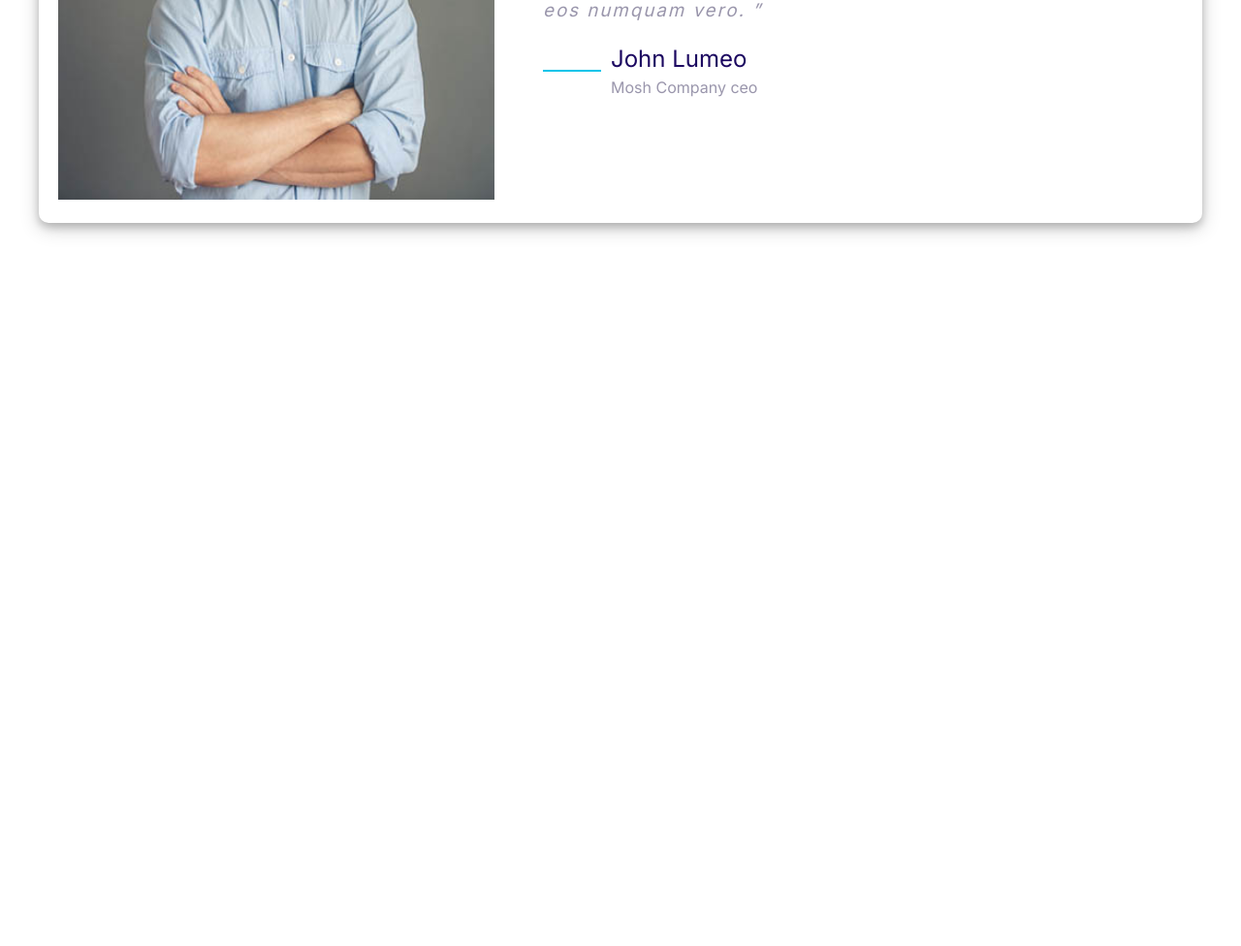
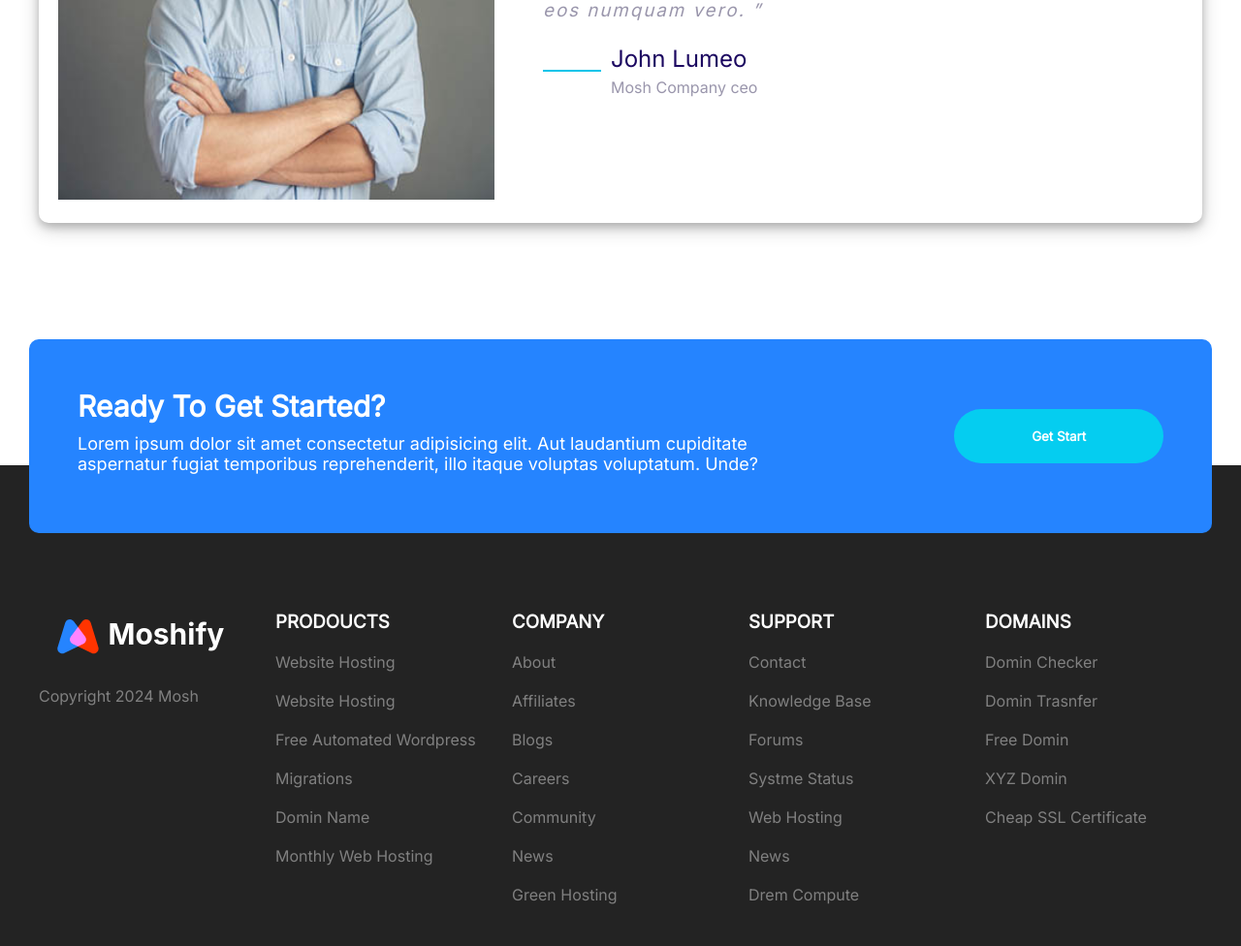
Before and after one commit to rakibislam2233/DomainGridTech, a plain HTML site: page src/index.html in a window 1280 px wide. Shown: the part 5101-6077 px from the top of the page at 97% size. Before the commit the page ends 5401 px from the top, so only its background shows below. Drawn offline with Linux system fonts and the light colour scheme.

Commit message:
footer section added

```diff
--- /dev/null
+++ b/src/components/footer_service.html
@@ -0,0 +1,53 @@
+<section class="footer_service">
+  <div>
+    <img src="./assets/icons/logo.svg" alt="" />
+    <ul class="footer_service_list">
+      <li>Copyright 2024 Mosh</li>
+    </ul>
+  </div>
+  <div>
+    <h3 class="footer_service_title">Prodoucts</h3>
+    <ul class="footer_service_list">
+      <li>Website Hosting</li>
+      <li>Website Hosting</li>
+      <li>Free Automated Wordpress</li>
+      <li>Migrations</li>
+      <li>Domin Name</li>
+      <li>Monthly Web Hosting</li>
+    </ul>
+  </div>
+  <div>
+    <h3 class="footer_service_title">Company</h3>
+    <ul class="footer_service_list">
+      <li>About</li>
+      <li>Affiliates</li>
+      <li>Blogs</li>
+      <li>Careers</li>
+      <li>Community</li>
+      <li>News</li>
+      <li>Green Hosting</li>
+    </ul>
+  </div>
+  <div>
+    <h3 class="footer_service_title">Support</h3>
+    <ul class="footer_service_list">
+      <li>Contact</li>
+      <li>Knowledge Base</li>
+      <li>Forums</li>
+      <li>Systme Status</li>
+      <li>Web Hosting</li>
+      <li>News</li>
+      <li>Drem Compute</li>
+    </ul>
+  </div>
+  <div>
+    <h3 class="footer_service_title">Domains</h3>
+    <ul class="footer_service_list">
+      <li>Domin Checker</li>
+      <li>Domin Trasnfer</li>
+      <li>Free Domin</li>
+      <li>XYZ Domin</li>
+      <li>Cheap SSL Certificate</li>
+    </ul>
+  </div>
+</section>
--- /dev/null
+++ b/src/components/small_banner.html
@@ -0,0 +1,12 @@
+<section class="small_banner">
+  <div class="small_banner_text_container">
+    <h1 class="small_banner_title">Ready To Get Started?</h1>
+    <p class="small_banner_description">
+      Lorem ipsum dolor sit amet consectetur adipisicing elit. Aut laudantium
+      cupiditate <br />
+      aspernatur fugiat temporibus reprehenderit, illo itaque voluptas
+      voluptatum. Unde?
+    </p>
+  </div>
+  <button class="small_banner_btn">Get Start</button>
+</section>
--- a/src/index.html
+++ b/src/index.html
@@ -92,6 +92,31 @@
         </script>
       </div>
     </main>
-    <footer></footer>
+    <footer>
+      <div id="small_banner" class="component-container">
+        <!-- Include small_banner.html content using JavaScript -->
+        <script>
+          fetch("./components/small_banner.html")
+            .then((response) => response.text())
+            .then(
+              (html) =>
+                (document.getElementById("small_banner").innerHTML = html)
+            );
+        </script>
+      </div>
+      <div id="footer_service" class="component-container">
+        <!-- Include footer_service.html content using JavaScript -->
+        <script>
+          fetch("./components/footer_service.html")
+            .then((response) => response.text())
+            .then(
+              (html) =>
+                (document.getElementById("footer_service").innerHTML = html)
+            );
+        </script>
+      </div>
+    </footer>
+    <!-- script js  -->
+    <script src="./script.js"></script>
   </body>
 </html>
--- a/src/script.js
+++ b/src/script.js
@@ -0,0 +1 @@
+console.log('object')
--- a/src/style.css
+++ b/src/style.css
@@ -492,3 +492,66 @@ blockquote h3::after {
 .author_company{
   color: #9a96ac;
 }
+/* small banner code here */
+.small_banner{
+  width: 100%;
+  max-width: 1220px;
+  display: flex;
+  justify-content: space-between;
+  align-items: center;
+  gap: 20px;
+  margin: 0 auto;
+  height: 200px;
+  background-color: #2584FF;
+  padding: 20px 50px;
+  border-radius: 10px;
+  color: white;
+  position: absolute;
+  top: -130px;
+  left: 0;
+  right: 0;
+
+}
+.small_banner_title{
+  font-size: 30px;
+  font-weight: bold;
+}
+.small_banner_description{
+  font-size: 18px;
+  margin: 10px 0px;
+}
+.small_banner_btn{
+  padding: 20px 80px;
+  cursor: pointer;
+  border-radius: 100px;
+  background-color: #05CDF0;
+  color: white;
+  border: none;
+  display: flex;
+  font-weight: bold;
+}
+/* Footer code here */
+footer{
+  width: 100%;
+  background-color: #232323;
+  position: relative;
+  margin-top: 200px;
+  padding: 50px 20px;
+  color: white;
+}
+.footer_service{
+  max-width: 1240px;
+  margin: 0 auto;
+  display: grid;
+  padding: 100px  20px 20px 20px;
+  grid-template-columns: repeat(5,1fr);
+  gap: 20px;
+}
+.footer_service_title{
+  text-transform: uppercase;
+}
+.footer_service_list>li{
+  list-style: none;
+  margin: 20px 0px;
+  color: grey;
+}
```
